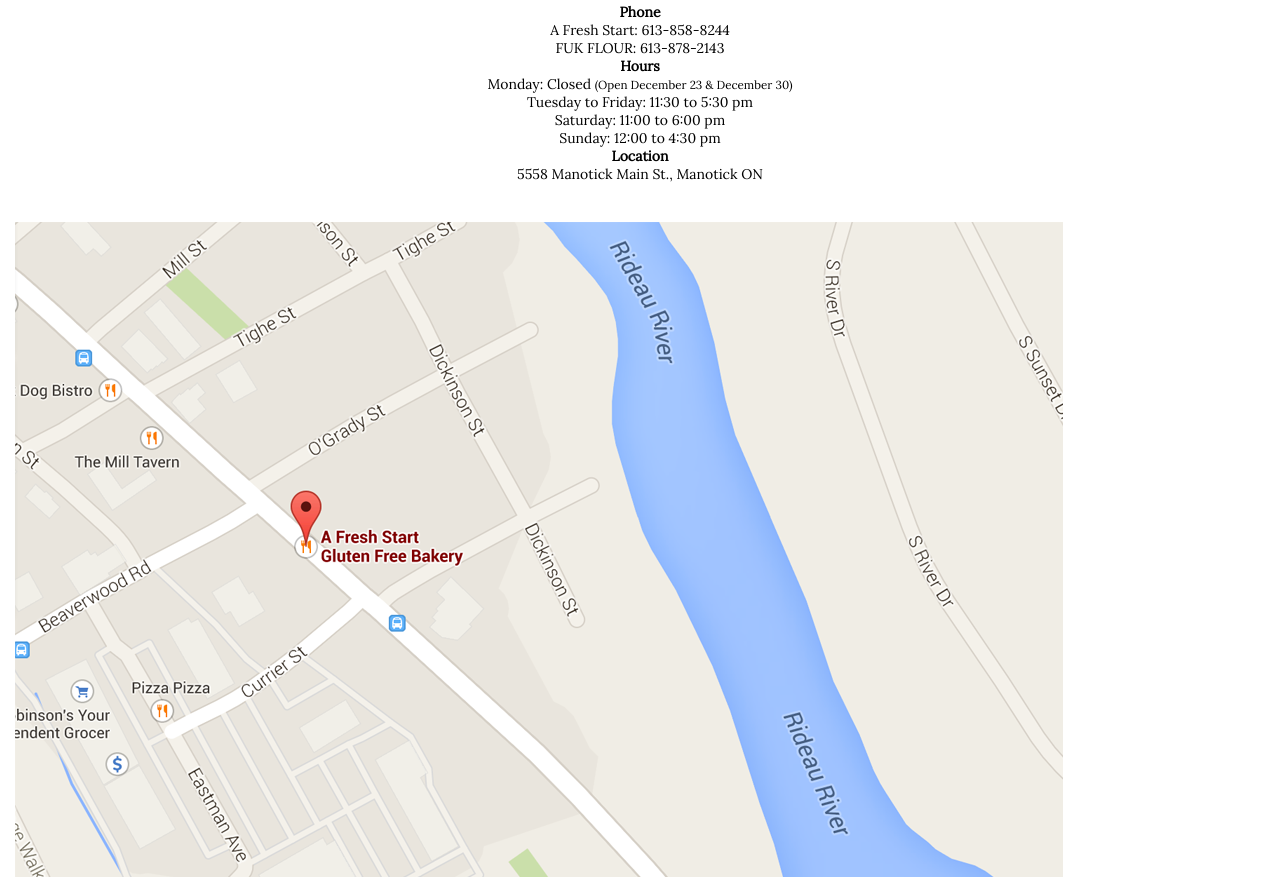
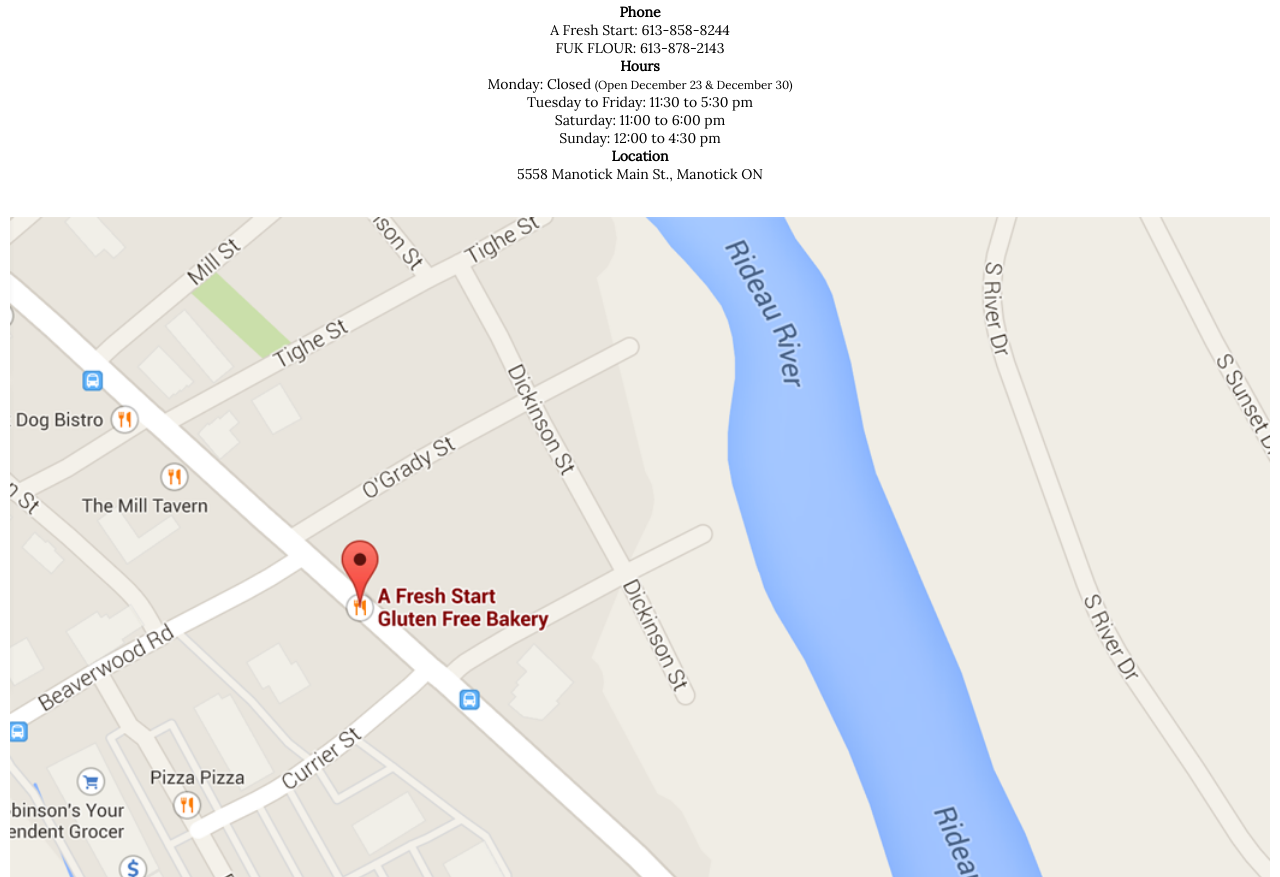
Before and after one commit to sandheather/restaurant-website, a plain HTML site: page index.html in a window 1280 px wide. Shown: the part 3223-4100 px from the top of the page. Drawn offline with Linux system fonts and the light colour scheme.

Commit message:
added .map
width and padding

```diff
--- a/css/main.css
+++ b/css/main.css
@@ -192,5 +192,6 @@ footer a{
 }
 
 .map{
-	padding: 15px;
+	width:100%;
+	padding:10px;
 }
```
